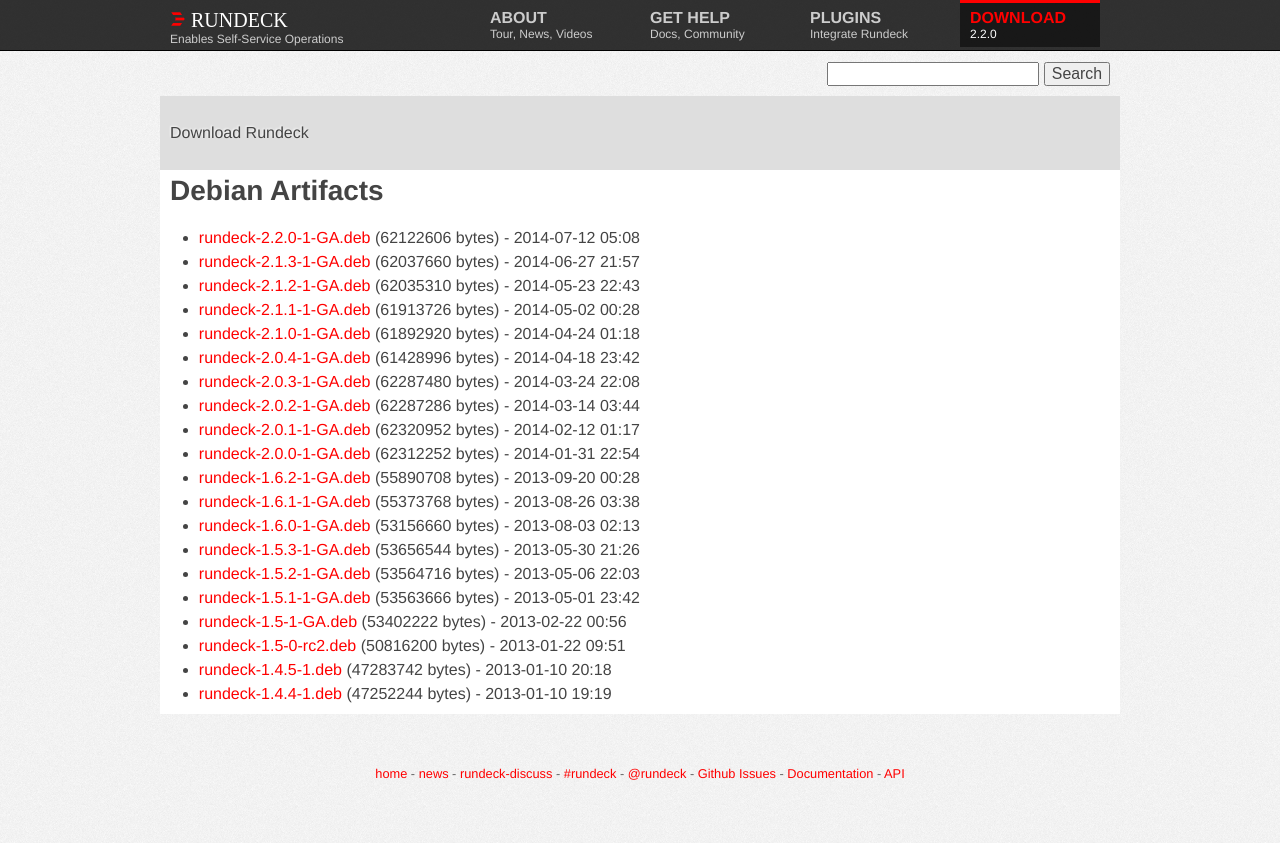
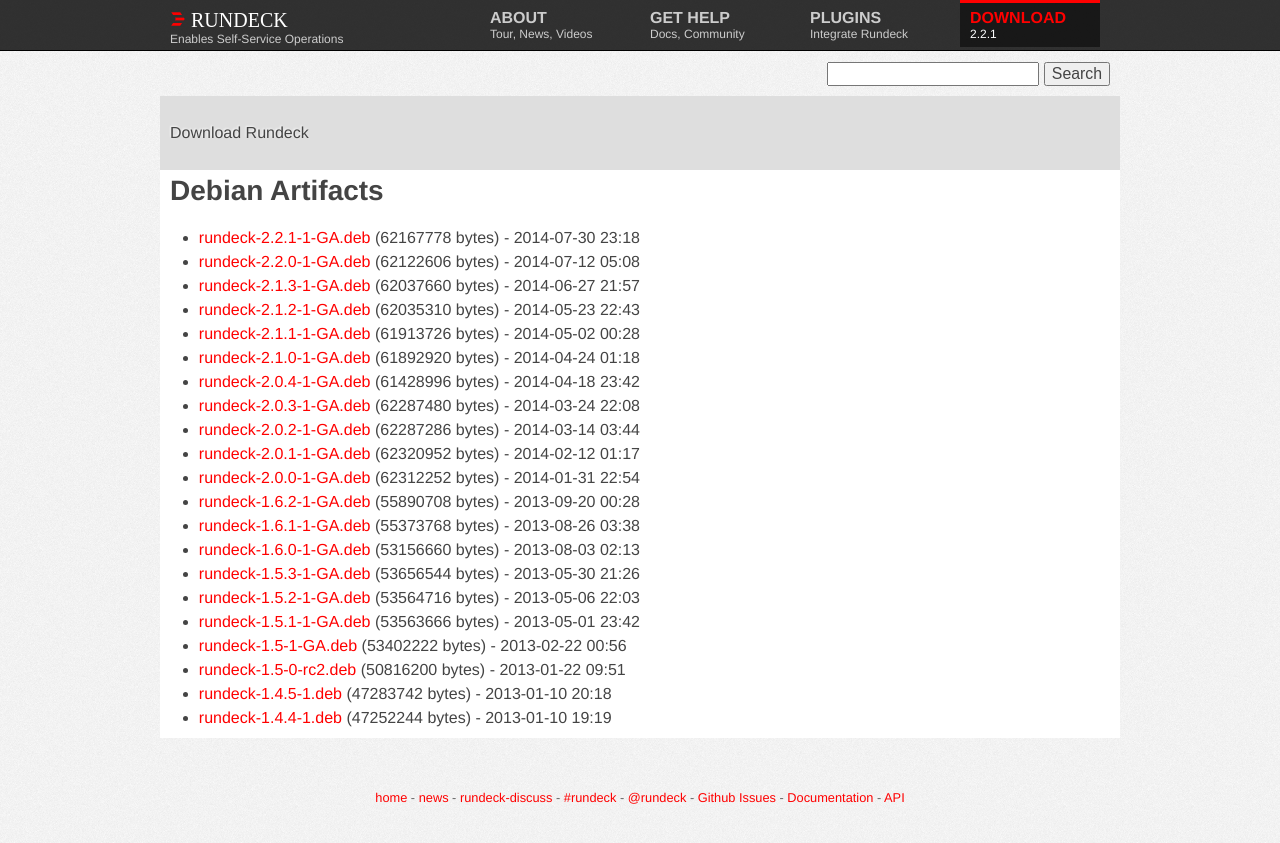
Before and after one commit to rundeck/rundeck-ghpages, a Jekyll site: the page built from download/deb/index.md, in a window 1280 px wide. Shown: the top 843 px of the page. Built offline with Jekyll 4.4.1, drawn with Linux system fonts in a browser that asks for light colours; nearby versions of some CDN libraries.

Commit message:
Update site to 2.2.1 download links

```diff
--- a/_config.yml
+++ b/_config.yml
@@ -1,16 +1,16 @@
 baseurl: ""
 url: ""
 full_url: "http://www.rundeck.org"
-rd_version: "2.2.0"
-rd_jar_name: "rundeck-launcher-2.2.0.jar"
-rd_jar_sha: "fb9644017fe01a6eac21f6a5bdc5b4455f9d8ab5"
-rd_jar_url: "http://download.rundeck.org/jar/rundeck-launcher-2.2.0.jar"
-rd_jar_size: "56822589"
-rd_deb_name: "rundeck-2.2.0-1-GA.deb"
-rd_deb_url: "http://download.rundeck.org/deb/rundeck-2.2.0-1-GA.deb"
-rd_deb_sha: "3cfabbefbcbc28df05b30af4f54537c740623e44"
-rd_deb_size: "62122606"
-rd_zipball: "https://github.com/dtolabs/rundeck/zipball/v2.2.0"
-rd_tarball: "https://github.com/dtolabs/rundeck/tarball/v2.2.0"
-rd_releasenotes: "https://github.com/dtolabs/rundeck/blob/v2.2.0/RELEASE.md"
+rd_version: "2.2.1"
+rd_jar_name: "rundeck-launcher-2.2.1.jar"
+rd_jar_sha: "80a8bed84557ca647c26c8a81dcdcdae43f34c2e"
+rd_jar_url: "http://download.rundeck.org/jar/rundeck-launcher-2.2.1.jar"
+rd_jar_size: "56858931"
+rd_deb_name: "rundeck-2.2.1-1-GA.deb"
+rd_deb_url: "http://download.rundeck.org/deb/rundeck-2.2.1-1-GA.deb"
+rd_deb_sha: "69ac7f21a64b3f2fef86b4a71a8bf93a02eb7a21"
+rd_deb_size: "62167778"
+rd_zipball: "https://github.com/dtolabs/rundeck/zipball/v2.2.1"
+rd_tarball: "https://github.com/dtolabs/rundeck/tarball/v2.2.1"
+rd_releasenotes: "https://github.com/dtolabs/rundeck/blob/v2.2.1/RELEASE.md"
 markdown: kramdown
--- a/download/deb/index.md
+++ b/download/deb/index.md
@@ -3,6 +3,7 @@
 layout: download
 download_type: Debian
 ---
+* [rundeck-2.2.1-1-GA.deb](http://download.rundeck.org/deb/rundeck-2.2.1-1-GA.deb) (62167778 bytes) - 2014-07-30 23:18
 * [rundeck-2.2.0-1-GA.deb](http://download.rundeck.org/deb/rundeck-2.2.0-1-GA.deb) (62122606 bytes) - 2014-07-12 05:08
 * [rundeck-2.1.3-1-GA.deb](http://download.rundeck.org/deb/rundeck-2.1.3-1-GA.deb) (62037660 bytes) - 2014-06-27 21:57
 * [rundeck-2.1.2-1-GA.deb](http://download.rundeck.org/deb/rundeck-2.1.2-1-GA.deb) (62035310 bytes) - 2014-05-23 22:43
```
Also changed, not shown: download/jar/index.md (+1 -0 lines), download/rpm/index.md (+2 -0 lines), download/war/index.md (+1 -0 lines).
